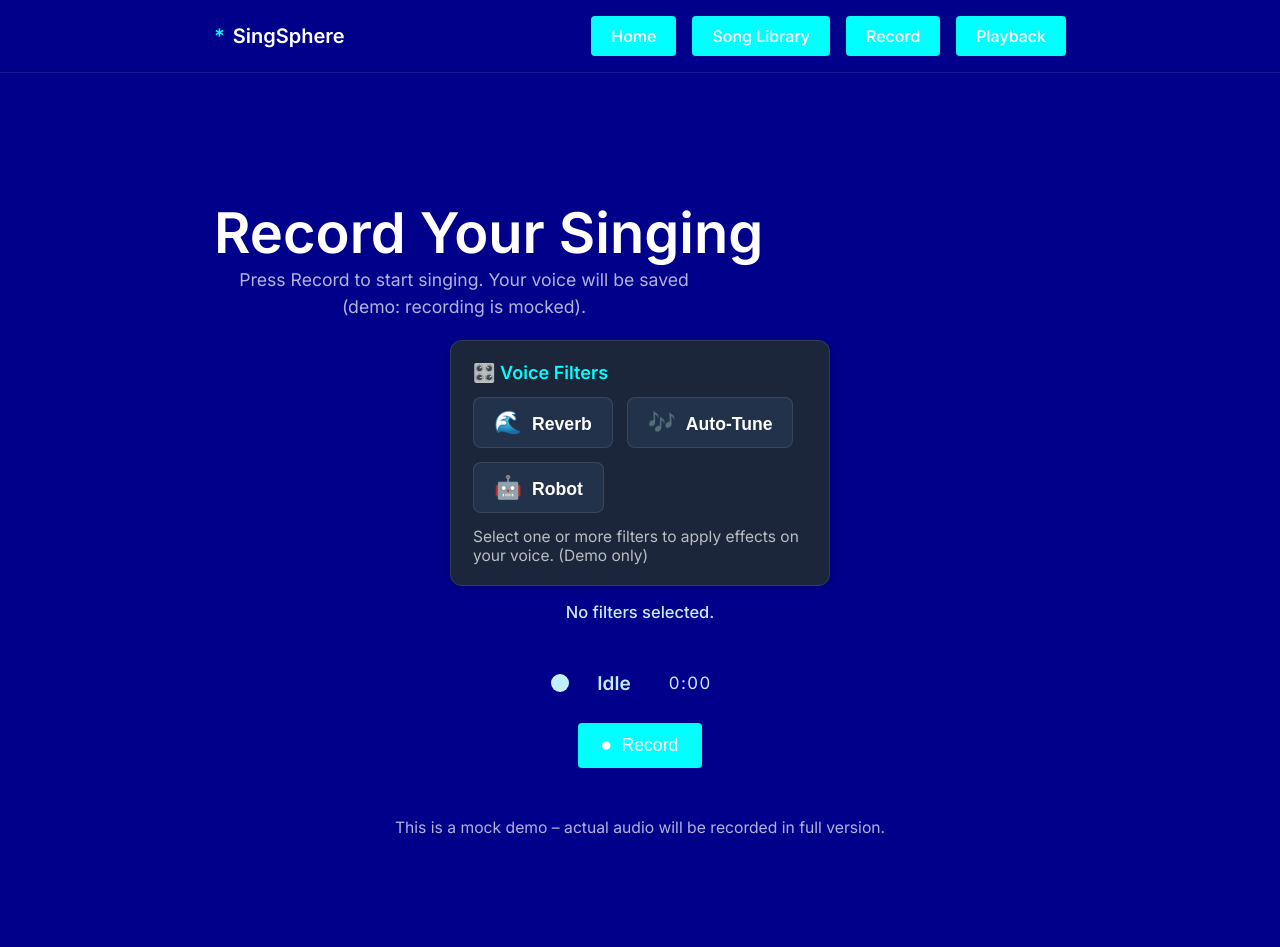
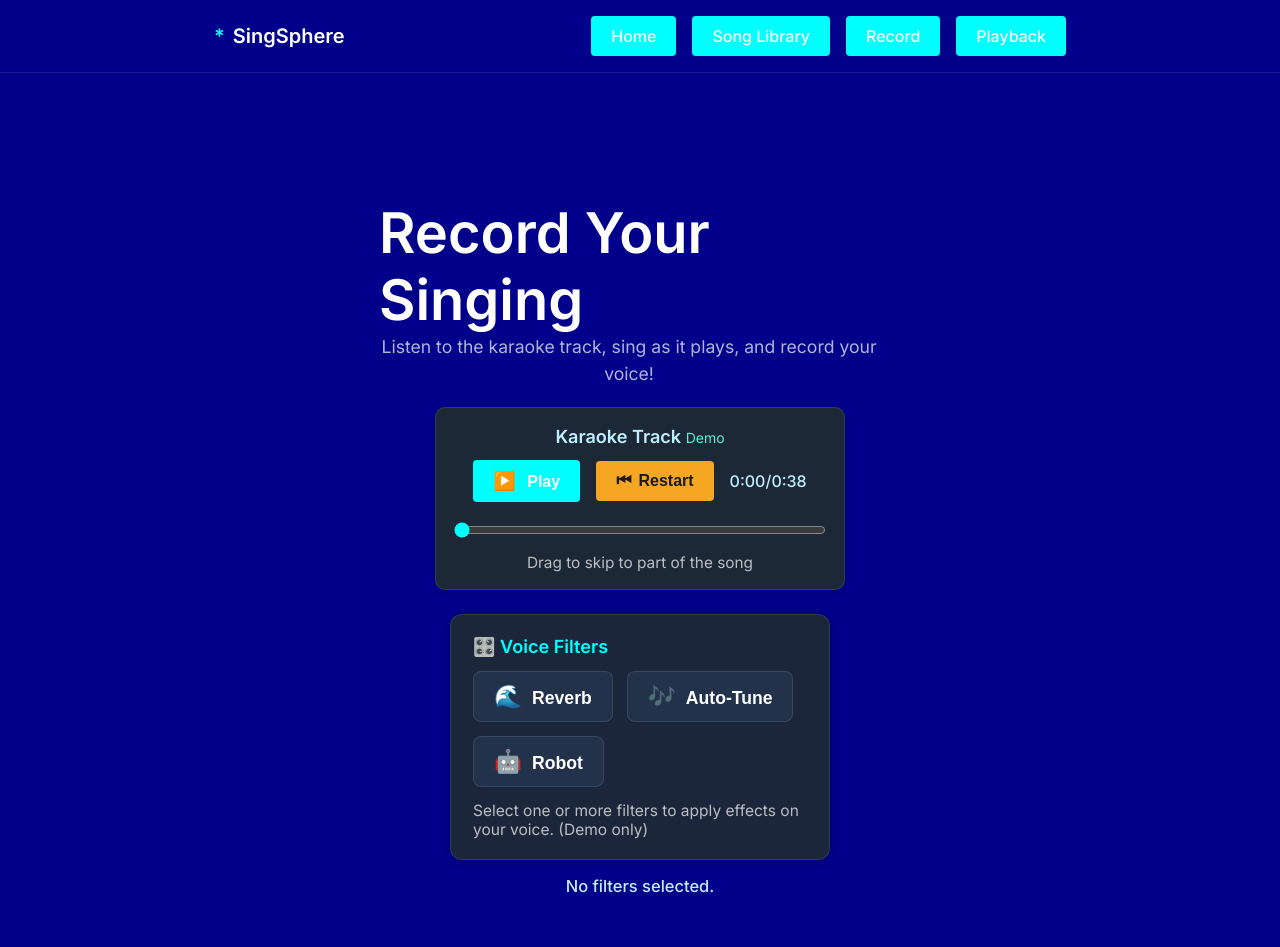
Before and after one commit to Workflow-Manager-admin/singsphere-35690-ae80a071, a React (Create React App) app in the folder singsphere/: page /record in a window 1280 px wide. Shown: the top 947 px of the page. Before the commit the page ends 873 px from the top, so only its background shows below. Built offline with nearby package versions, Linux system fonts and the light colour scheme; the HTML template or start-up script is replaced by a standard one.

Commit message:
CheckPoint

```diff
--- a/singsphere/src/containers/RecordingContainer.jsx
+++ b/singsphere/src/containers/RecordingContainer.jsx
@@ -1,22 +1,47 @@
-// PUBLIC_INTERFACE
 import React, { useState, useRef, useEffect } from "react";
 import RecorderControls from "../components/RecorderControls";
 import FilterSelector from "../components/FilterSelector";
+import LyricsDisplay from "../components/LyricsDisplay";
+
 // PUBLIC_INTERFACE
-function RecordingContainer() {
-  /**
-   * Container for recording user singing (mock logic).
-   * Shows recording controls, status, and timer.
-   * Handles state for (mocked) audio recording.
-   */
+/**
+ * RecordingContainer enhancement:
+ * Plays a karaoke audio track when the recording screen loads for the selected song
+ * Synchronizes LyricsDisplay highlighting with the audio's playback position
+ * Provides audio playback controls (play, pause, seek)
+ * (Recording microphone pipeline - next step, not included here)
+ */
+function RecordingContainer({ songId, title }) {
+  // --- Lyrics and Karaoke Track (mocked for demo) ---
+  // In a real app, these would be fetched based on songId/title.
+  const MOCK_KARAOKE_AUDIO_URL = "https://cdn.pixabay.com/audio/2022/09/27/audio_124b4fa8b2.mp3"; // Royalty free, replace for actual karaoke audio
+  const MOCK_LYRICS = [
+    { time: 0, text: "Is this the real life?" },
+    { time: 3, text: "Is this just fantasy?" },
+    { time: 7, text: "Caught in a landslide, no escape from reality" },
+    { time: 13, text: "Open your eyes, look up to the skies and see" },
+    { time: 20, text: "I'm just a poor boy, I need no sympathy" },
+    { time: 27, text: "Because I'm easy come, easy go" },
+    { time: 30, text: "Little high, little low" },
+    { time: 33, text: "Any way the wind blows, doesn't really matter to me, to me" }
+  ];
+  const duration = MOCK_LYRICS.length > 0 ? MOCK_LYRICS[MOCK_LYRICS.length - 1].time + 5 : 40;
 
-  // Recording state
+  // --- Audio Playback State/Refs ---
+  const audioRef = useRef(null);
+  const seekInputRef = useRef(null);
+  const [audioReady, setAudioReady] = useState(false);
+  const [isPlaying, setIsPlaying] = useState(false);
+  const [audioCurrentTime, setAudioCurrentTime] = useState(0);
+  const [audioDuration, setAudioDuration] = useState(duration);
+
+  // --- Recording state (as-is for demo) ---
   const [isRecording, setIsRecording] = useState(false);
-  const [duration, setDuration] = useState(0);
-  const [status, setStatus] = useState("idle"); // 'idle' | 'recording' | 'blocked'
+  const [durationRec, setDurationRec] = useState(0);
+  const [status, setStatus] = useState("idle");
   const [isBlocked, setIsBlocked] = useState(false);
 
-  // Voice Filters state (mock logic)
+  // Filters state (mock logic)
   const FILTERS = [
     { label: "Reverb", value: "reverb", icon: "🌊" },
     { label: "Auto-Tune", value: "autotune", icon: "🎶" },
@@ -24,37 +49,90 @@ function RecordingContainer() {
   ];
   const [selectedFilters, setSelectedFilters] = useState([]);
 
-  // In a real app, you'd trigger filter logic when recording stops or during playback.
-  // For demo, we just stub filter apply logic:
   function handleFiltersChange(newSelection) {
     setSelectedFilters(newSelection);
     // Stub: in real version, might update audio pipeline here.
   }
 
+  // --- Karaoke audio events ---
+  useEffect(() => {
+    const audio = audioRef.current;
+    if (!audio) return;
+    const handleLoaded = () => {
+      setAudioDuration(audio.duration);
+      setAudioReady(true);
+    };
+    const handleTimeUpdate = () => {
+      setAudioCurrentTime(audio.currentTime);
+    };
+    const handleEnded = () => {
+      setIsPlaying(false);
+    };
+    audio.addEventListener("loadedmetadata", handleLoaded);
+    audio.addEventListener("timeupdate", handleTimeUpdate);
+    audio.addEventListener("ended", handleEnded);
+    return () => {
+      audio.removeEventListener("loadedmetadata", handleLoaded);
+      audio.removeEventListener("timeupdate", handleTimeUpdate);
+      audio.removeEventListener("ended", handleEnded);
+    };
+  }, []);
+
+  // --- Audio playback control handlers ---
+  function handlePlayPause() {
+    const audio = audioRef.current;
+    if (!audio) return;
+    if (isPlaying) {
+      audio.pause();
+      setIsPlaying(false);
+    } else {
+      // Always play from where it left off.
+      audio.play();
+      setIsPlaying(true);
+    }
+  }
+  function handleRestart() {
+    const audio = audioRef.current;
+    if (audio) {
+      audio.currentTime = 0;
+      audio.play();
+      setIsPlaying(true);
+    }
+  }
+  function handleSeek(e) {
+    const audio = audioRef.current;
+    const newTime = Number(e.target.value);
+    if (audio) {
+      audio.currentTime = newTime;
+    }
+    setAudioCurrentTime(newTime);
+  }
+  // Auto play on load for "karaoke" effect (optional - autoplay is often blocked by browser)
+  useEffect(() => {
+    setIsPlaying(false);
+    setAudioCurrentTime(0);
+    setTimeout(() => {
+      // Try to auto play (browser may block if not user-initiated).
+      // audioRef.current?.play();
+    }, 200);
+  }, [songId]);
+
+  // Simulate recording states (for UI demo only)
   const intervalRef = useRef();
-
-  // Start recording mock (simulates audio rec start)
-  // PUBLIC_INTERFACE
   const handleStart = () => {
-    // In real logic: check microphone permission here, show blocked if denied
     setStatus("recording");
     setIsBlocked(false);
     setIsRecording(true);
-    setDuration(0);
+    setDurationRec(0);
   };
-
-  // Stop recording mock (simulates audio rec stop)
-  // PUBLIC_INTERFACE
   const handleStop = () => {
     setIsRecording(false);
     setStatus("idle");
   };
-
-  // Simulate timer while recording
   useEffect(() => {
     if (isRecording) {
       intervalRef.current = setInterval(() => {
-        setDuration((d) => d + 1);
+        setDurationRec((d) => d + 1);
       }, 1000);
     } else if (intervalRef.current) {
       clearInterval(intervalRef.current);
@@ -63,8 +141,6 @@ function RecordingContainer() {
       if (intervalRef.current) clearInterval(intervalRef.current);
     };
   }, [isRecording]);
-
-  // Simulate 'audio blocked' scenario randomly for UI demo (mock only)
   useEffect(() => {
     // Demo mock blocking (simulate 1/8 requests are blocked for demo)
     if (!isRecording && Math.random() < 0.12) {
@@ -76,15 +152,90 @@ function RecordingContainer() {
     }
   }, [isRecording]);
 
+  // --- Render ---
+  function formatTime(secs) {
+    if (!secs && secs !== 0) return "--:--";
+    const min = Math.floor(secs / 60);
+    const sec = Math.floor(secs % 60);
+    return `${min}:${("0" + sec).slice(-2)}`;
+  }
+
   return (
-    <div className="container" style={{ paddingTop: 120, paddingBottom: 36 }}>
+    <div className="container" style={{ paddingTop: 120, paddingBottom: 36, maxWidth: 570, margin: "0 auto" }}>
       <h2 className="title" style={{ marginTop: 0 }}>
         Record Your Singing
       </h2>
       <div className="description" style={{ marginBottom: 20, textAlign: "center", maxWidth: 500 }}>
-        Press Record to start singing. Your voice will be saved (demo: recording is mocked).
+        Listen to the karaoke track, sing as it plays, and record your voice!<br />
+        <span style={{color: "#89fff1"}}>{title ? `Now playing: ${title}` : ""}</span>
       </div>
-
+      {/* Karaoke Audio controls */}
+      <div style={{
+        background: "rgba(30,42,52,0.96)",
+        borderRadius: 10,
+        padding: "17px 18px",
+        boxShadow: "0 2px 12px rgba(0,0,0,0.10)",
+        border: "1.2px solid var(--border-color)",
+        margin: "0 auto 24px",
+        width: "100%",
+        maxWidth: 410,
+        display: "flex",
+        flexDirection: "column",
+        alignItems: "center",
+        gap: 11
+      }}>
+        <audio
+          ref={audioRef}
+          src={MOCK_KARAOKE_AUDIO_URL}
+          preload="auto"
+          onPlay={() => setIsPlaying(true)}
+          onPause={() => setIsPlaying(false)}
+          style={{ display: "none" }}
+        />
+        <div style={{fontWeight: 600, color: "#bfefff", fontSize: "1.13rem", marginBottom: 2, textAlign: "center"}}>
+          Karaoke Track <span style={{fontWeight: 400, fontSize: 14, color: "#53f1c9"}}>Demo</span>
+        </div>
+        {/* Controls: play/pause, restart, timer/info */}
+        <div style={{display: "flex", alignItems: "center", gap: 16, justifyContent: "center"}}>
+          <button
+            className="btn"
+            style={{fontWeight: 600, minWidth: 72, background: isPlaying ? "#F53E12" : "var(--base-light)"}}
+            onClick={handlePlayPause}
+          >
+            {isPlaying ? (
+              <><span style={{ fontSize: 18, marginRight: 7 }}>⏸</span> Pause</>
+            ) : (
+              <><span style={{ fontSize: 18, marginRight: 7 }}>▶️</span> {audioCurrentTime > 0 && audioCurrentTime < audioDuration ? "Resume" : "Play"}</>
+            )}
+          </button>
+          <button
+            className="btn"
+            style={{background: "#F5A623", fontWeight: 600, minWidth: 72, color: "#1A1A1A"}}
+            onClick={handleRestart}
+            disabled={audioCurrentTime === 0 && !isPlaying}
+          >
+            <span style={{ fontSize: 17, marginRight: 7 }}>⏮</span>Restart
+          </button>
+          <span style={{ minWidth: 54, color: "#bfefff", fontWeight: 500, fontSize: 16 }}>
+            {formatTime(audioCurrentTime)}/{formatTime(audioDuration)}
+          </span>
+        </div>
+        {/* Seekbar */}
+        <input
+          type="range"
+          min={0}
+          max={audioDuration}
+          ref={seekInputRef}
+          value={Math.min(audioCurrentTime, audioDuration)}
+          onChange={handleSeek}
+          step={0.1}
+          style={{ width: "100%", marginTop: 9, accentColor: "var(--base-light, #00ffff)" }}
+          aria-label="Karaoke seek"
+        />
+        <div style={{fontSize: "0.96rem", color: "var(--text-secondary)", marginTop: 2, textAlign: "center"}}>
+          Drag to skip to part of the song
+        </div>
+      </div>
       {/* FilterSelector for voice filters */}
       <FilterSelector
         filters={FILTERS}
@@ -92,12 +243,8 @@ function RecordingContainer() {
         onChange={handleFiltersChange}
         selectionMode="multiple"
       />
-
       {/* Show currently selected filters visually */}
-      <div style={{
-        marginBottom: 18,
-        textAlign: "center"
-      }}>
+      <div style={{ marginBottom: 18, textAlign: "center" }}>
         <span style={{ color: "#bfefff", fontWeight: 500, fontSize: "1.03rem" }}>
           {selectedFilters.length === 0
             ? "No filters selected."
@@ -118,20 +265,24 @@ function RecordingContainer() {
             )}
         </span>
       </div>
-
+      {/* Recorder controls (mocked) */}
       <RecorderControls
         isRecording={isRecording}
         onStart={handleStart}
         onStop={handleStop}
-        duration={duration}
+        duration={durationRec}
         status={status}
         isBlocked={isBlocked}
       />
+      {/* Lyrics, synced to audio playback */}
+      <div style={{ marginTop: 21, marginBottom: 5 }}>
+        <LyricsDisplay lyrics={MOCK_LYRICS} currentTime={audioCurrentTime} />
+      </div>
       {/* Optionally, visual/audio feedback for saved file (mocked) */}
-      {!isRecording && duration > 0 && !isBlocked && (
+      {!isRecording && durationRec > 0 && !isBlocked && (
         <div
           style={{
-            marginTop: 26,
+            marginTop: 16,
             color: "#6fffad",
             fontSize: 17,
             textAlign: "center",
@@ -154,7 +305,7 @@ function RecordingContainer() {
       {isBlocked && (
         <div
           style={{
-            marginTop: 24,
+            marginTop: 14,
             color: "#FFA500",
             fontWeight: 600,
             fontSize: 17,
@@ -168,13 +319,14 @@ function RecordingContainer() {
       )}
       <div
         style={{
-          marginTop: 18,
+          marginTop: 10,
           color: "var(--text-secondary)",
           fontSize: "0.98rem",
           textAlign: "center",
         }}
       >
-        This is a mock demo &ndash; actual audio will be recorded in full version.
+        Karaoke audio and lyrics are demo content.<br />
+        Next: layering live mic (recording) in real time with playback!
       </div>
     </div>
   );
```
Also changed, not shown: 2 other files (tests, documents, lock files or other folders).
